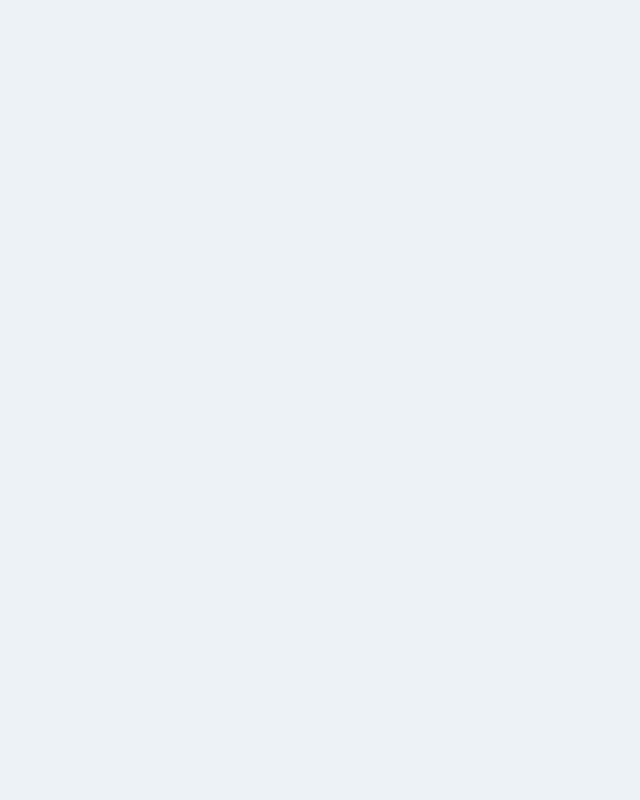
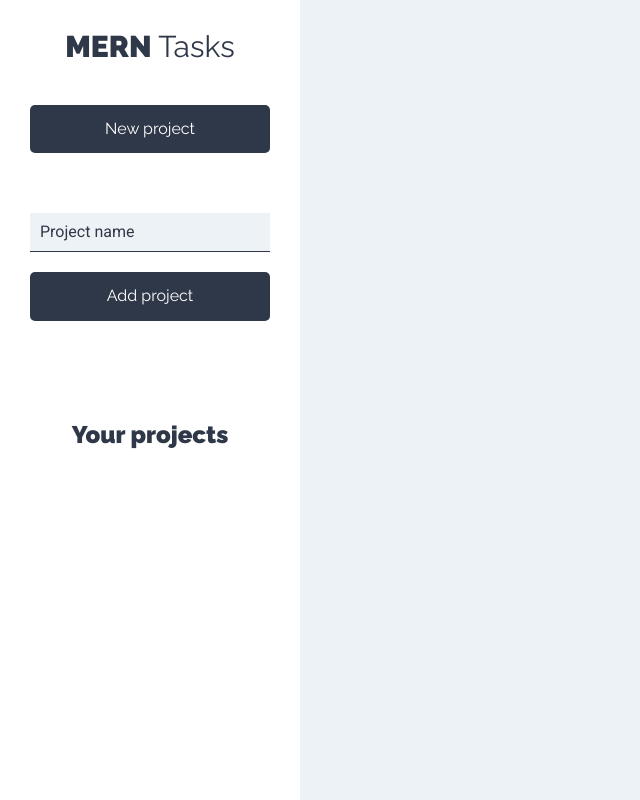
Before and after one commit to Sergio99778/clientMERN, a React (Vite) app: page /proyects in a window 1280 px wide. Shown: the whole page, without its empty margins (0-640 px from the left). Built offline with nearby package versions, Linux system fonts and the light colour scheme.

Commit message:
Adding Sidebar and NewProject components, adding Sidebar to Projects and adding NewProject to Sidebar

```diff
--- a/src/App.jsx
+++ b/src/App.jsx
@@ -4,7 +4,7 @@
 //Components
 import Login from "./components/auth/Login";
 import NewAccount from "./components/auth/NewAccount";
-import Proyects from "./components/proyects/Proyects";
+import Proyects from "./components/proyects/Projects";
 
 function App() {
   return (
--- /dev/null
+++ b/src/components/layout/Sidebar.jsx
@@ -0,0 +1,20 @@
+import React from "react";
+
+//Components
+import NewProject from "../proyects/NewProject";
+
+const Sidebar = () => {
+  return (
+    <aside>
+      <h1>
+        MERN <span>Tasks</span>
+      </h1>
+      <NewProject />
+      <div className="proyectos">
+        <h2>Your projects</h2>
+      </div>
+    </aside>
+  );
+};
+
+export default Sidebar;
--- /dev/null
+++ b/src/components/proyects/NewProject.jsx
@@ -0,0 +1,25 @@
+import React, { Fragment } from "react";
+
+const NewProject = () => {
+  return (
+    <Fragment>
+      <button type="button" className="btn btn-block btn-primario">
+        New project
+      </button>
+
+      <form action="" className="formulario-nuevo-proyecto">
+        <input
+          type="text"
+          className="input-text"
+          placeholder="Project name"
+          name="name"
+        />
+        <button type="submit" className="btn btn-primario btn-block">
+          Add project
+        </button>
+      </form>
+    </Fragment>
+  );
+};
+
+export default NewProject;
--- /dev/null
+++ b/src/components/proyects/Projects.jsx
@@ -0,0 +1,19 @@
+import React from "react";
+
+//Components
+import Sidebar from "../layout/Sidebar";
+
+const Proyects = () => {
+  return (
+    <div className="contenedor-app">
+      <Sidebar />
+      <div className="seccion-principal">
+        <main>
+          <div className="contenedor-tareas"></div>
+        </main>
+      </div>
+    </div>
+  );
+};
+
+export default Proyects;
--- a/src/components/proyects/Proyects.jsx
+++ /dev/null
@@ -1,7 +0,0 @@
-import React from "react";
-
-const Proyects = () => {
-  return <div></div>;
-};
-
-export default Proyects;
```
